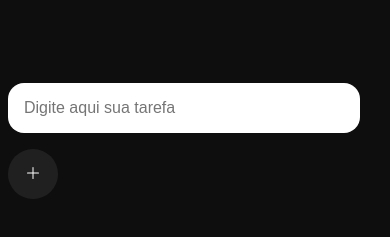
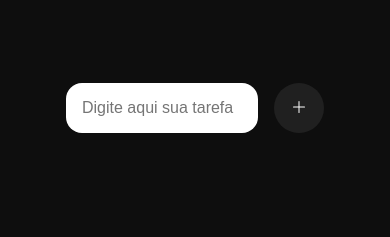
Before and after one commit to DevBryan1/To-Do-List, a plain HTML site: page index.html in a window 390 px wide. Shown: the part 75-312 px from the top of the page. Drawn offline with Linux system fonts and the light colour scheme.

Commit message:
responsividade

```diff
--- a/style.css
+++ b/style.css
@@ -102,3 +102,8 @@ body{
 #btn-ok:hover{
     background-color: var(--color-green2);
 }
+@media(max-width:448px) {
+    #input-new-task {
+        width:10rem;
+    }
+}
```
